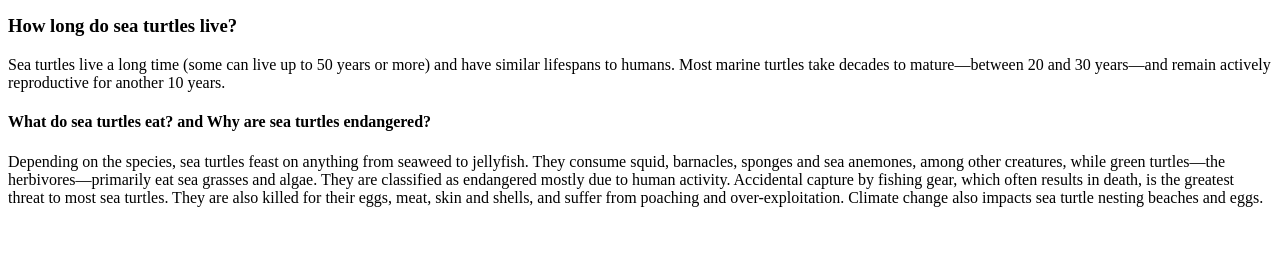
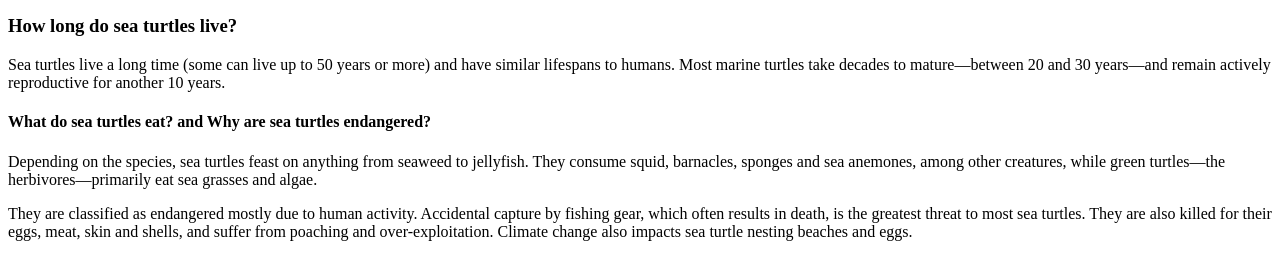
Before and after one commit to MaryKoutouan/fs-deployment-lab, a website: page index.html in a window 1280 px wide. Shown: the part 1163-1420 px from the top of the page. Before the commit the page ends 1386 px from the top, so only its background shows below. Drawn offline with Linux system fonts and the light colour scheme.

Commit message:
updt html

```diff
--- a/index.html
+++ b/index.html
@@ -34,8 +34,8 @@
 </div>
 <h4>What do sea turtles eat? and Why are sea turtles endangered?</h4>
 
-<p>Depending on the species, sea turtles feast on anything from seaweed to jellyfish. They consume squid, barnacles, sponges and sea anemones, among other creatures, while green turtles—the herbivores—primarily eat sea grasses and algae.
-
+<p>Depending on the species, sea turtles feast on anything from seaweed to jellyfish. They consume squid, barnacles, sponges and sea anemones, among other creatures, while green turtles—the herbivores—primarily eat sea grasses and algae.</p>
+<p>
 They are classified as endangered mostly due to human activity. Accidental capture by fishing gear, which often results in death, is the greatest threat to most sea turtles. They are also killed for their eggs, meat, skin and shells, and suffer from poaching and over-exploitation. Climate change also impacts sea turtle nesting beaches and eggs.
 </p>
 </body>
```
